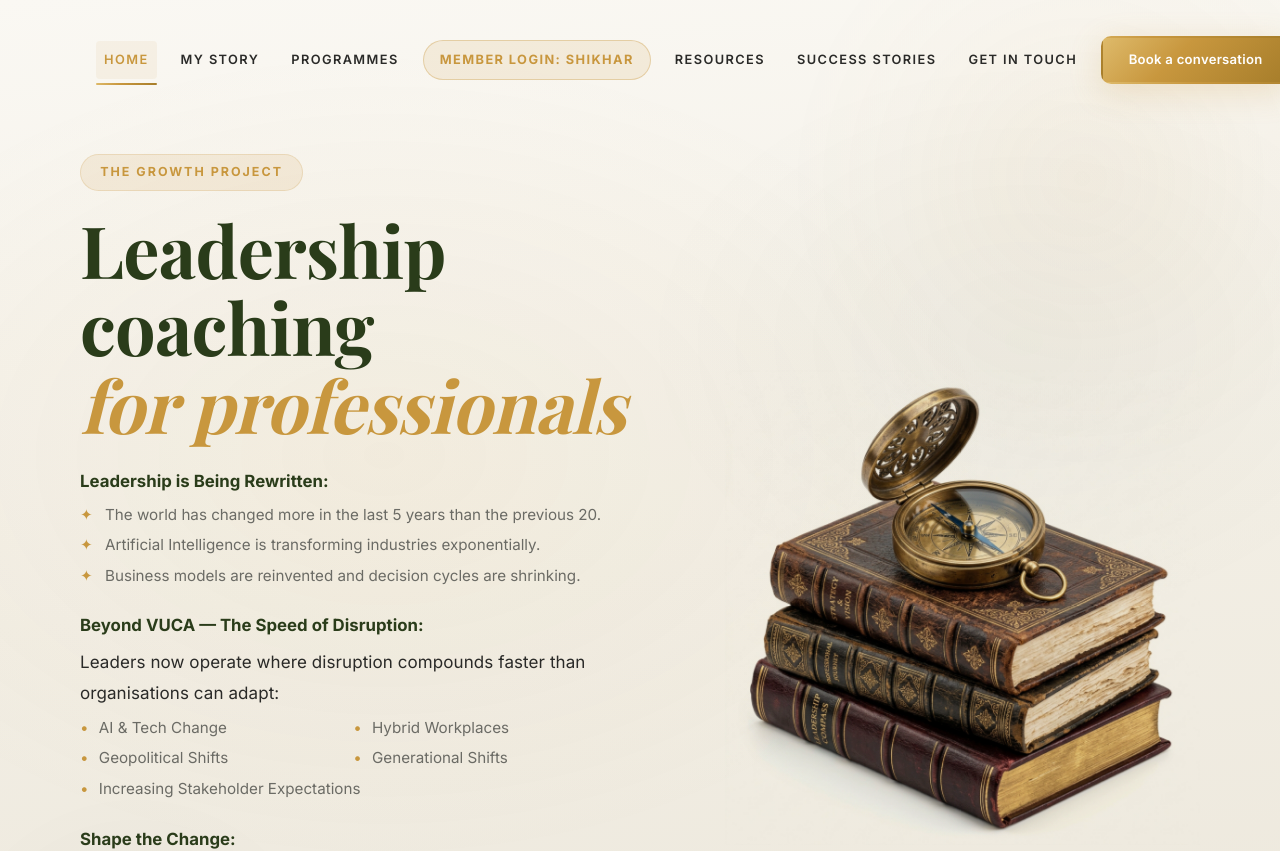
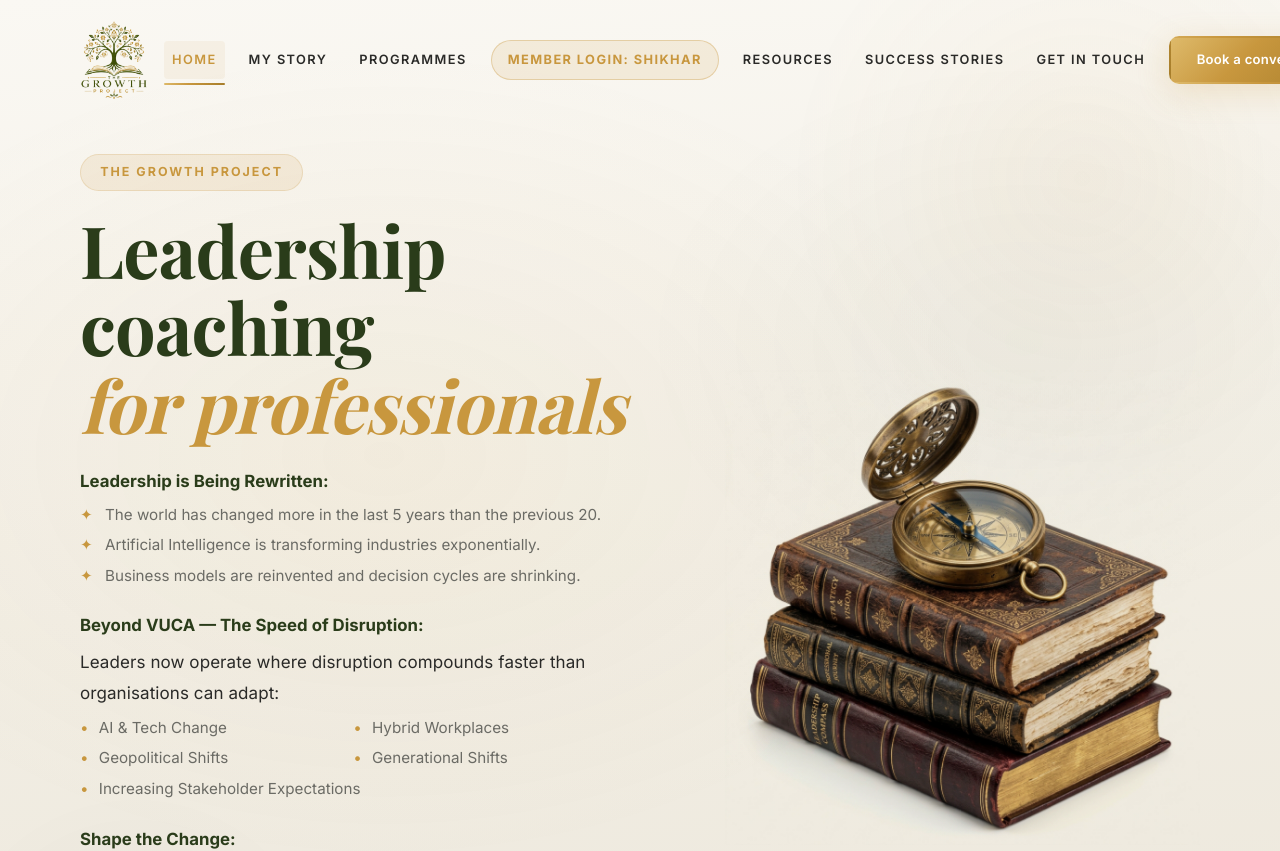
Before and after one commit to abhi2715/TGP, a React (Vite) app: page / in a window 1280 px wide. Shown: the top 851 px of the page. Built offline with nearby package versions, Linux system fonts and the light colour scheme; a web font is replaced by a local one.

Commit message:
Fix logo: remove MagneticButton wrapper and set explicit width

```diff
--- a/src/components/layout/Footer.tsx
+++ b/src/components/layout/Footer.tsx
@@ -9,7 +9,7 @@ const Footer = () => {
         <div className="footer-top">
           <div className="footer-brand">
             <Link to="/" className="footer-logo">
-              <img src="/logo.png?v=2" alt="The Growth Project" />
+              <img src="/logo.png?v=3" alt="The Growth Project" />
             </Link>
             <p className="footer-description">
               Empowering the next generation of global leaders with authenticity, resilience, and strategic clarity.
--- a/src/components/layout/Navbar.css
+++ b/src/components/layout/Navbar.css
@@ -75,7 +75,7 @@
 
 .navbar-logo img {
   height: 80px;
-  width: auto;
+  width: 68px; /* Fixed width to prevent flexbox collapsing */
   border-radius: 8px;
   object-fit: contain;
   transition: all var(--transition-normal);
@@ -83,6 +83,7 @@
 
 .navbar.scrolled .navbar-logo img {
   height: 50px;
+  width: 42px; /* Fixed width for scrolled state */
 }
 
 /* ── Nav Links ── */
--- a/src/components/layout/Navbar.tsx
+++ b/src/components/layout/Navbar.tsx
@@ -50,11 +50,9 @@ const Navbar = () => {
   return (
     <header className={navbarClass}>
       <div className="navbar-container container">
-        <MagneticButton>
-          <Link to="/" className="navbar-logo">
-            <img src="/logo.png?v=2" alt="The Growth Project" />
-          </Link>
-        </MagneticButton>
+        <Link to="/" className="navbar-logo">
+          <img src="/logo.png?v=4" alt="The Growth Project" />
+        </Link>
 
         <nav className={`navbar-links ${isMobileMenuOpen ? 'open' : ''}`}>
           <Link to="/" className={`nav-link ${isActive('/') && (activeSection === 'home' || !activeSection) ? 'active' : ''}`}>Home</Link>
```
Also changed, not shown: public/logo.jpg (deleted), public/logo.png.
